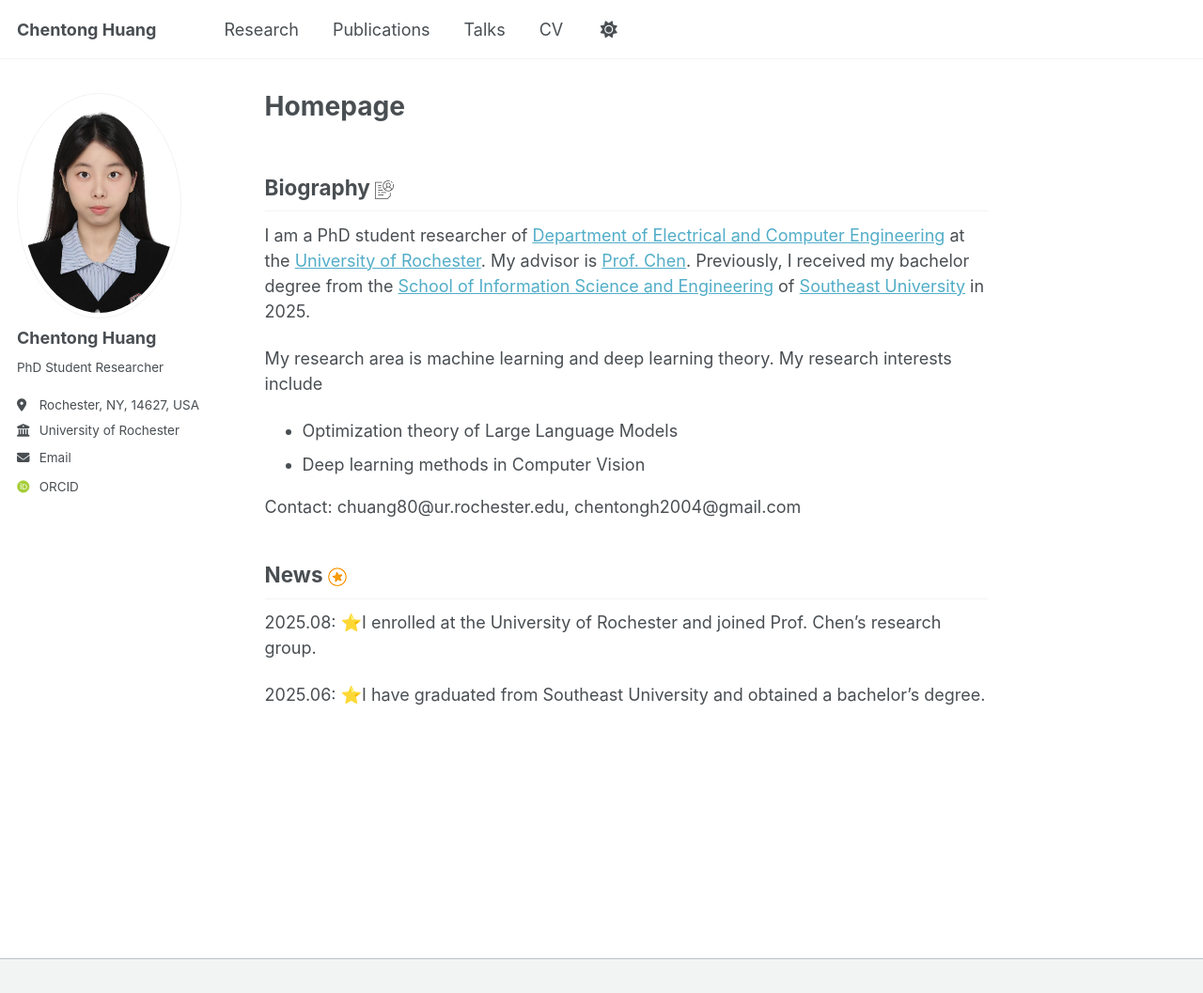
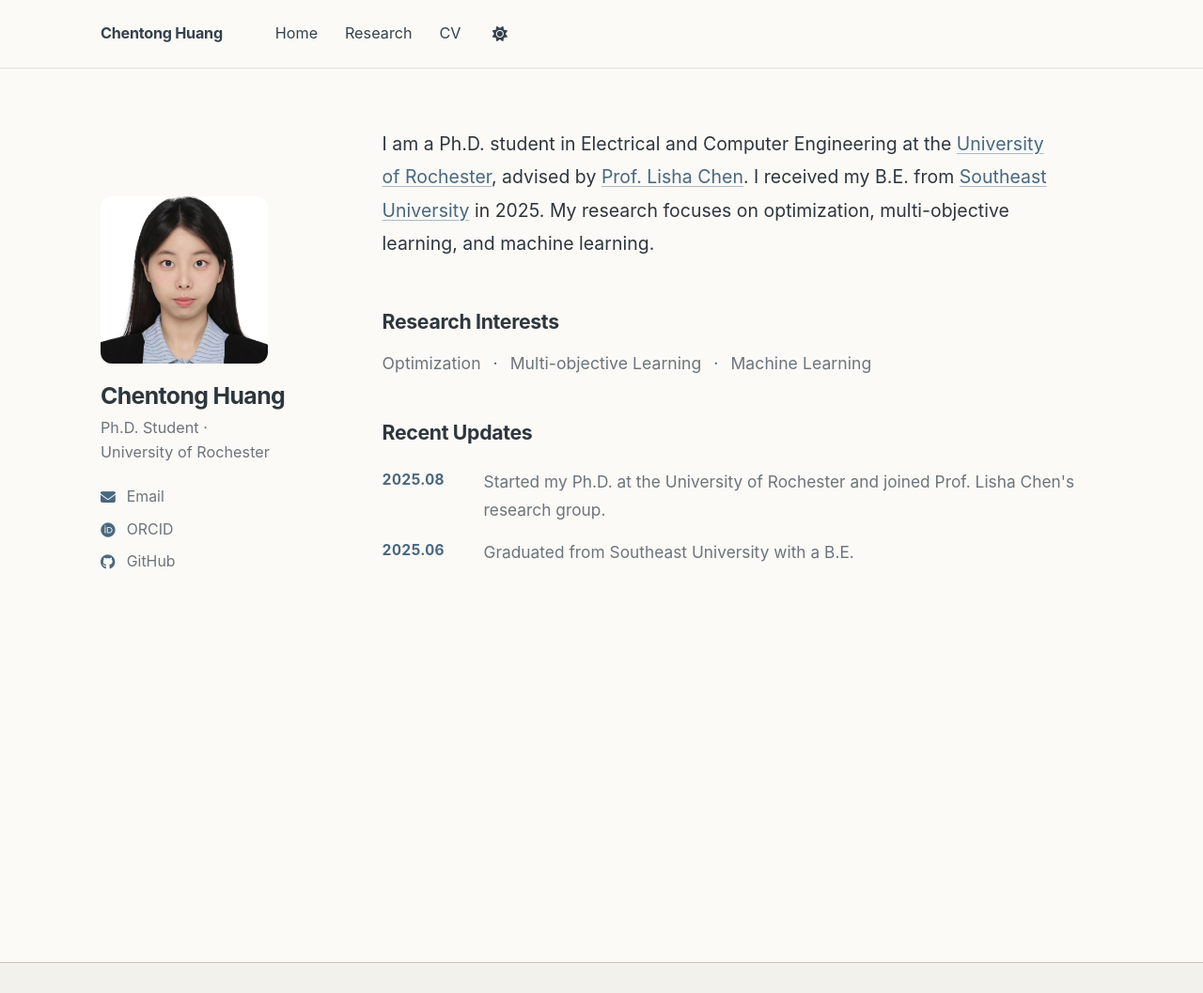
Before and after one commit to chentongh/chentongh.github.io, a Jekyll site: the page built from _pages/about.md, in a window 1280 px wide and 1057 px high. Shown: the whole window at 94% size. Built offline with Jekyll 4.4.1, drawn with Linux system fonts in a browser that asks for light colours; some web fonts are replaced.

Commit message:
Redesign academic homepage

```diff
--- a/_config.yml
+++ b/_config.yml
@@ -9,10 +9,10 @@
 # Basic Site Settings
 locale                   : "en-US"
 site_theme               : "default" # Currently available options are "default", "air"
-title                    : "Chentong Huang "
+title                    : "Chentong Huang"
 title_separator          : "-"
 name                     : &name "Chentong Huang"
-description              : &description " "   # Update this with a general description of your site, this is the default if not overridden by a page
+description              : &description "Ph.D. student in Electrical and Computer Engineering at the University of Rochester, working on optimization and machine learning."
 url: "https://chentongh.github.io"
 baseurl: ""
 repository: "chentongh/chentongh.github.io"
@@ -25,9 +25,9 @@ author:
   avatar           : "profile.png"
   name             : "Chentong Huang"
   pronouns         : # example: "she/her"
-  bio              : "PhD Student Researcher"
-  location         : "Rochester, NY, 14627, USA"
-  employer         : "University of Rochester"
+  bio              : "Ph.D. Student · University of Rochester"
+  location         :
+  employer         :
   uri              : # URL
   email            : "chuang80@ur.rochester.edu"
 
@@ -47,7 +47,7 @@ author:
   bitbucket        : # Username - Update with your username on the site
   codepen          : # Username
   dribbble         : # Username
-  github           : #
+  github           : "chentongh"
   kaggle           : # Username
   stackoverflow    : # User number or user number and name (i.e., use "1" or "1/jeff-atwood")
 
@@ -140,13 +140,15 @@ facebook:
   app_id                 :
   publisher              :
 og_image                 :  # Social media default site image
-og_description           :  # Social media default site image description
+og_description           : *description
 # For specifying social profiles
 # - https://developers.google.com/structured-data/customize/social-profiles
 social:
-  type                   : # Person or Organization (defaults to Person)
-  name                   : # If the user or organization name differs from the site's name
-  links: # An array of links to social media profiles
+  type                   : "Person"
+  name                   : *name
+  links:
+    - "https://github.com/chentongh"
+    - "https://orcid.org/0009-0007-8567-8185"
 
 
 # Analytics
--- a/_pages/about.md
+++ b/_pages/about.md
@@ -1,25 +1,34 @@
 ---
 permalink: /
-title: "Homepage"
 author_profile: true
 redirect_from:
   - /about/
   - /about.html
 ---
 
-Biography <img src="../images/Biography.png" height="20px">
-------
-I am a PhD student researcher of [Department of Electrical and Computer Engineering](https://www.hajim.rochester.edu/ece/) at the [University of Rochester](https://www.rochester.edu/). My advisor is [Prof. Chen](https://www.hajim.rochester.edu/ece/people/faculty/chen_lisha/index.html). Previously, I received my bachelor degree from the [School of Information Science and Engineering](https://radio.seu.edu.cn/) of [Southeast University](https://www.seu.edu.cn/) in 2025.
+<div class="home-intro">
+  <p>I am a Ph.D. student in Electrical and Computer Engineering at the <a href="https://www.rochester.edu/">University of Rochester</a>, advised by <a href="https://www.hajim.rochester.edu/ece/people/faculty/chen_lisha/index.html">Prof. Lisha Chen</a>. I received my B.E. from <a href="https://www.seu.edu.cn/english/">Southeast University</a> in 2025. My research focuses on optimization, multi-objective learning, and machine learning.</p>
+</div>
 
-My research area is machine learning and deep learning theory. My research interests include
+<section class="home-section" aria-labelledby="research-interests-heading">
+  <h2 id="research-interests-heading">Research Interests</h2>
+  <ul class="interest-list">
+    <li>Optimization</li>
+    <li>Multi-objective Learning</li>
+    <li>Machine Learning</li>
+  </ul>
+</section>
 
-- Optimization theory of Large Language Models
-- Deep learning methods in Computer Vision
-
-Contact: chuang80@ur.rochester.edu, chentongh2004@gmail.com
-
-News <img src="../images/News.png" height="20px">
-------
-2025.08: ⭐I enrolled at the University of Rochester and joined Prof. Chen's research group.
-
-2025.06: ⭐I have graduated from Southeast University and obtained a bachelor's degree.
+<section class="home-section" aria-labelledby="recent-updates-heading">
+  <h2 id="recent-updates-heading">Recent Updates</h2>
+  <ul class="updates-list">
+    <li>
+      <time datetime="2025-08">2025.08</time>
+      <span>Started my Ph.D. at the University of Rochester and joined Prof. Lisha Chen's research group.</span>
+    </li>
+    <li>
+      <time datetime="2025-06">2025.06</time>
+      <span>Graduated from Southeast University with a B.E.</span>
+    </li>
+  </ul>
+</section>
--- /dev/null
+++ b/_sass/layout/_custom.scss
@@ -0,0 +1,500 @@
+/* ==========================================================================
+   SITE-SPECIFIC LAYOUT AND TYPOGRAPHY
+   ========================================================================== */
+
+/* Keep the AcademicPages theme system while giving the site a quieter,
+   warmer palette in both light and dark modes. */
+:root {
+  --global-base-color: #4b6174;
+  --global-bg-color: #fbfaf7;
+  --global-footer-bg-color: #f3f1ec;
+  --global-border-color: #e3e0da;
+  --global-dark-border-color: #c9c6bf;
+  --global-code-background-color: #f4f3f0;
+  --global-code-text-color: #34424e;
+  --global-fig-caption-color: #707982;
+  --global-link-color: #48687f;
+  --global-link-color-hover: #273f52;
+  --global-link-color-visited: #5e7080;
+  --global-masthead-link-color: #35424d;
+  --global-masthead-link-color-hover: #48687f;
+  --global-text-color: #2e363d;
+  --global-text-color-light: #6c747b;
+  --global-thead-color: #efede8;
+  --site-accent: #48687f;
+}
+
+html[data-theme="dark"] {
+  --global-base-color: #8fa9bc;
+  --global-bg-color: #181b1f;
+  --global-footer-bg-color: #13161a;
+  --global-border-color: #353b42;
+  --global-dark-border-color: #4c545d;
+  --global-code-background-color: #22272d;
+  --global-code-text-color: #e5e8ea;
+  --global-fig-caption-color: #aab1b8;
+  --global-link-color: #9db9cc;
+  --global-link-color-hover: #c1d4e0;
+  --global-link-color-visited: #a9b8c3;
+  --global-masthead-link-color: #e5e8ea;
+  --global-masthead-link-color-hover: #9db9cc;
+  --global-text-color: #e8e6e1;
+  --global-text-color-light: #aeb4ba;
+  --global-thead-color: #252a30;
+  --site-accent: #9db9cc;
+}
+
+html {
+  scroll-behavior: smooth;
+}
+
+body {
+  padding-top: 72px;
+  padding-bottom: 6rem;
+  font-family: -apple-system, BlinkMacSystemFont, "Segoe UI", Helvetica, Arial, sans-serif;
+  font-size: 16px;
+  line-height: 1.72;
+  letter-spacing: 0.002em;
+  -webkit-font-smoothing: antialiased;
+}
+
+h1,
+h2,
+h3,
+h4,
+h5,
+h6 {
+  color: var(--global-text-color);
+  letter-spacing: -0.025em;
+}
+
+a {
+  text-decoration-thickness: 1px;
+  text-underline-offset: 0.18em;
+}
+
+/* Masthead */
+.masthead {
+  background: var(--global-bg-color);
+  box-shadow: none;
+}
+
+.masthead::after {
+  background: var(--global-border-color);
+}
+
+.masthead__inner-wrap {
+  max-width: 1120px;
+  padding: 0.7rem 1.5rem;
+  font-family: inherit;
+}
+
+.masthead__menu-item--lg {
+  padding-right: 1.5rem;
+  font-size: 0.96rem;
+  font-weight: 650;
+  letter-spacing: -0.015em;
+}
+
+.greedy-nav {
+  min-width: 0;
+}
+
+.greedy-nav a {
+  margin: 0 0.8rem;
+  padding: 0.55rem 0;
+  font-size: 0.9rem;
+}
+
+.greedy-nav .visible-links a::before {
+  height: 2px;
+  background: var(--site-accent);
+}
+
+.greedy-nav button {
+  background: var(--site-accent);
+}
+
+.greedy-nav .hidden-links {
+  border-color: var(--global-border-color);
+  background: var(--global-bg-color);
+  box-shadow: 0 10px 30px rgba(0, 0, 0, 0.12);
+}
+
+/* Overall two-column composition */
+#main {
+  max-width: 1120px;
+  margin-top: 3.5rem;
+  padding-right: 1.5rem;
+  padding-left: 1.5rem;
+  animation: none;
+}
+
+.page__inner-wrap {
+  max-width: 740px;
+}
+
+.page__title {
+  margin-bottom: 1.75rem;
+  font-size: clamp(1.9rem, 3vw, 2.45rem);
+  font-weight: 650;
+  line-height: 1.12;
+}
+
+.page__content {
+  line-height: 1.72;
+}
+
+.page__content p,
+.page__content li,
+.page__content dl {
+  font-size: 1rem;
+}
+
+.page__content h2 {
+  margin-top: 2.8rem;
+  margin-bottom: 1rem;
+  padding-bottom: 0;
+  border-bottom: 0;
+  font-size: 1.18rem;
+  font-weight: 650;
+  letter-spacing: -0.015em;
+}
+
+.page__content h3 {
+  margin-top: 2.2rem;
+  font-size: 1.05rem;
+  font-weight: 650;
+}
+
+.page__content a {
+  text-decoration-color: color-mix(in srgb, var(--global-link-color) 45%, transparent);
+}
+
+/* Author profile */
+.sidebar {
+  color: var(--global-text-color-light);
+}
+
+.sidebar [itemscope] > .author__avatar {
+  display: block;
+  width: 100%;
+}
+
+.sidebar .author__avatar img.author__avatar {
+  display: block;
+  width: 178px;
+  height: 178px;
+  max-width: 100%;
+  padding: 0;
+  border: 0;
+  border-radius: 12px;
+  object-fit: cover;
+  object-position: center 24%;
+}
+
+.sidebar .author__content {
+  display: block;
+  width: 100%;
+  padding: 0;
+}
+
+.sidebar .author__name {
+  margin: 1.15rem 0 0.35rem;
+  color: var(--global-text-color);
+  font-size: 1.38rem;
+  font-weight: 650;
+  letter-spacing: -0.025em;
+}
+
+.sidebar .author__bio {
+  max-width: 190px;
+  margin: 0;
+  color: var(--global-text-color-light);
+  font-size: 0.9rem;
+  line-height: 1.55;
+}
+
+.sidebar .author__urls-wrapper {
+  display: block;
+  cursor: default;
+}
+
+.sidebar .author__urls-wrapper .btn {
+  display: none;
+}
+
+.sidebar .author__urls {
+  position: static;
+  z-index: auto;
+  display: flex;
+  flex-direction: column;
+  gap: 0.28rem;
+  margin: 1.2rem 0 0;
+  padding: 0;
+  border: 0;
+  background: transparent;
+  box-shadow: none;
+}
+
+.sidebar .author__urls::before,
+.sidebar .author__urls::after {
+  display: none;
+}
+
+.sidebar .author__urls li {
+  margin: 0;
+  font-size: 0.88rem;
+  line-height: 1.45;
+}
+
+.sidebar .author__urls a {
+  display: inline-flex;
+  align-items: center;
+  margin: 0;
+  padding: 0.18rem 0;
+  color: var(--global-text-color-light);
+  font-size: 0.88rem;
+  text-decoration: none;
+}
+
+.sidebar .author__urls a:hover {
+  color: var(--global-link-color);
+  text-decoration: none;
+}
+
+.sidebar .author__urls i {
+  color: var(--site-accent);
+}
+
+/* Homepage content */
+.home-intro {
+  max-width: 720px;
+  margin-bottom: 2.9rem;
+}
+
+.home-intro p {
+  margin: 0;
+  font-size: 1.08rem;
+  line-height: 1.82;
+}
+
+.home-section {
+  margin-top: 2.55rem;
+}
+
+.home-section h2 {
+  margin: 0 0 0.95rem;
+}
+
+.interest-list {
+  display: flex;
+  flex-wrap: wrap;
+  gap: 0;
+  margin: 0;
+  padding: 0;
+  list-style: none;
+  color: var(--global-text-color-light);
+}
+
+.interest-list li {
+  margin: 0;
+  font-size: 0.98rem;
+}
+
+.interest-list li:not(:last-child)::after {
+  content: "\00b7";
+  margin: 0 0.72rem;
+  color: var(--site-accent);
+}
+
+.updates-list {
+  margin: 0;
+  padding: 0;
+  list-style: none;
+}
+
+.updates-list li {
+  display: grid;
+  grid-template-columns: 5rem minmax(0, 1fr);
+  gap: 1rem;
+  margin: 0;
+  padding: 0.42rem 0;
+}
+
+.updates-list time {
+  color: var(--site-accent);
+  font-size: 0.86rem;
+  font-variant-numeric: tabular-nums;
+  font-weight: 650;
+  letter-spacing: 0.02em;
+}
+
+.updates-list span {
+  color: var(--global-text-color-light);
+  font-size: 0.96rem;
+}
+
+/* Desktop: a stable, airy two-column grid. */
+@media screen and (min-width: 925px) {
+  #main {
+    display: grid;
+    grid-template-columns: minmax(0, 210px) minmax(0, 1fr);
+    gap: clamp(3.5rem, 7vw, 6.75rem);
+  }
+
+  .sidebar {
+    position: sticky;
+    top: 6.5rem;
+    grid-column: 1;
+    float: none;
+    width: 100%;
+    max-width: 210px;
+    height: max-content;
+    margin: 0;
+    padding: 0;
+    overflow: visible;
+  }
+
+  .page {
+    grid-column: 2;
+    float: none;
+    width: 100%;
+    margin: 0;
+    padding: 0;
+  }
+}
+
+/* Tablet and phone: profile first, then a comfortable single column. */
+@media screen and (max-width: 924px) {
+  #main {
+    margin-top: 2.4rem;
+  }
+
+  .sidebar {
+    margin: 0 0 2.8rem;
+  }
+
+  .sidebar > [itemscope] {
+    display: grid;
+    grid-template-columns: 96px minmax(0, 1fr);
+    column-gap: 1.25rem;
+    align-items: start;
+  }
+
+  .sidebar [itemscope] > .author__avatar {
+    grid-row: 1 / span 2;
+    width: 96px;
+  }
+
+  .sidebar .author__avatar img.author__avatar {
+    width: 96px;
+    height: 96px;
+  }
+
+  .sidebar .author__name {
+    margin-top: 0;
+  }
+
+  .sidebar .author__bio {
+    max-width: none;
+  }
+
+  .sidebar .author__urls-wrapper {
+    grid-column: 2;
+  }
+
+  .sidebar .author__urls {
+    flex-direction: row;
+    flex-wrap: wrap;
+    gap: 0.25rem 1rem;
+    margin-top: 0.75rem;
+  }
+
+  .page__inner-wrap {
+    max-width: 100%;
+  }
+}
+
+@media screen and (max-width: 520px) {
+  body {
+    font-size: 15.5px;
+  }
+
+  .masthead__inner-wrap,
+  #main {
+    padding-right: 1.15rem;
+    padding-left: 1.15rem;
+  }
+
+  #main {
+    margin-top: 1.9rem;
+  }
+
+  .masthead__menu-item--lg {
+    display: none !important;
+  }
+
+  .greedy-nav a {
+    margin-right: 0.55rem;
+    margin-left: 0.55rem;
+  }
+
+  .sidebar > [itemscope] {
+    grid-template-columns: 82px minmax(0, 1fr);
+    column-gap: 1rem;
+  }
+
+  .sidebar [itemscope] > .author__avatar,
+  .sidebar .author__avatar img.author__avatar {
+    width: 82px;
+    height: 82px;
+  }
+
+  .sidebar .author__name {
+    font-size: 1.22rem;
+  }
+
+  .sidebar .author__bio {
+    font-size: 0.84rem;
+  }
+
+  .sidebar .author__urls {
+    gap: 0.18rem 0.85rem;
+  }
+
+  .sidebar .author__urls a {
+    font-size: 0.82rem;
+  }
+
+  .home-intro p {
+    font-size: 1.02rem;
+  }
+
+  .interest-list {
+    display: block;
+  }
+
+  .interest-list li {
+    display: inline;
+  }
+
+  .updates-list li {
+    grid-template-columns: 4.45rem minmax(0, 1fr);
+    gap: 0.75rem;
+  }
+}
+
+@media (prefers-reduced-motion: reduce) {
+  html {
+    scroll-behavior: auto;
+  }
+
+  *,
+  *::before,
+  *::after {
+    animation-duration: 0.01ms !important;
+    animation-iteration-count: 1 !important;
+    transition-duration: 0.01ms !important;
+  }
+}
--- a/assets/css/main.scss
+++ b/assets/css/main.scss
@@ -39,5 +39,7 @@
 
     "vendor/font-awesome/fontawesome",
     "vendor/font-awesome/solid",
-    "vendor/font-awesome/brands"
+    "vendor/font-awesome/brands",
+
+    "layout/custom"
 ;
```
Also changed, not shown: _data/navigation.yml (+8 -6 lines), _pages/research.md (+1 -1 lines).
